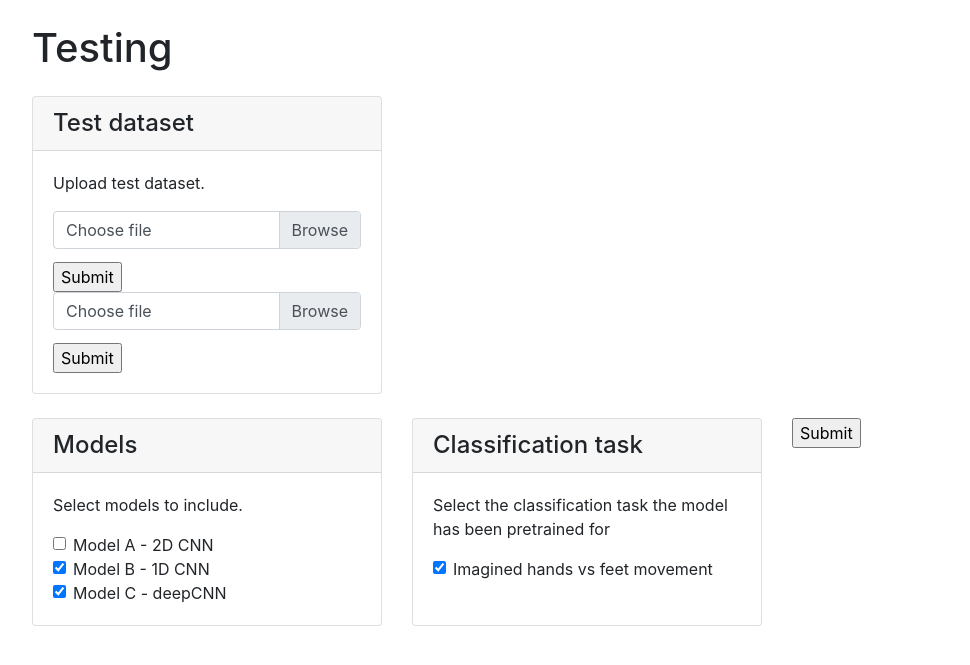
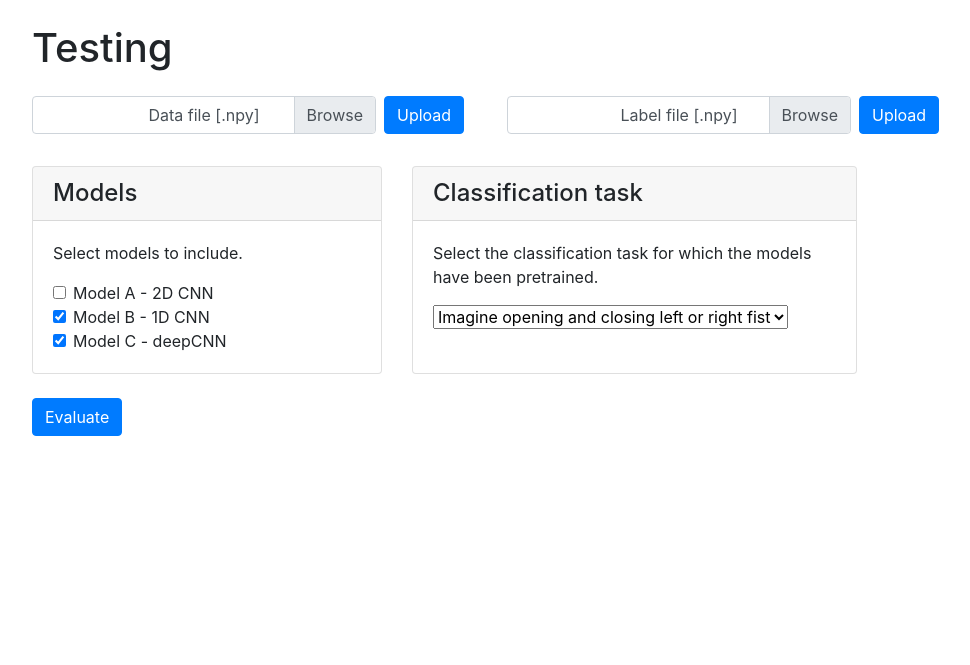
Before and after one commit to francescorubbo/DeepNePL, a Flask app: page /testing in a window 1280 px wide. Shown: the part 56-721 px from the top of the page, without its empty margins (53-1023 px from the left). Run offline with Flask 2, Linux system fonts and the light colour scheme; some libraries are stand-ins or nearby versions.

Commit message:
improve style of upload and checkboxes

```diff
--- a/deepnepl/templates/testing.html
+++ b/deepnepl/templates/testing.html
@@ -54,34 +54,31 @@
 
       <div class="row">
 
-	<div class="col-lg-4 mb-4">
-	  <div class="card h-100">
-	    <h4 class="card-header">Test dataset</h4>
-	    <div class="card-body">
-	      <p class="card-text">Upload test dataset.</p>
+	<div class="col-lg-5 mb-4">
 
-	      <form action = "/uploader/testing/test_X.npy" method = "POST"
-		    enctype = "multipart/form-data" id="testdata">
-		<div class="custom-file">
-		  Data: <input type = "file" class="custom-file-input" id="customFile" name = "file" />
-		  <label class="custom-file-label" for="customFile">Choose file</label>
-		</div>
-		<input type = "submit"/>
-	      </form>
-	      <form action = "/uploader/testing/test_y.npy" method = "POST"
-		    enctype = "multipart/form-data" id="testdata">
-		<div class="custom-file">
-		  Labels: <input type = "file" class="custom-file-input" id="customFile" name = "file" />
-		  <label class="custom-file-label" for="customFile">Choose file</label>
-		</div>
-		<input type = "submit"/>
-	      </form>
+	  <form class="form-inline" action="/uploader/testing/test_X.npy" method="POST"
+		enctype="multipart/form-data" id="testdata">
+	    <div class="input-group mb-2 mr-sm-2">
+	      <input type="file" class="custom-file-input" id="dataFile" name="file"/>
+	      <label class="custom-file-label" for="dataFile" id="datafilename">Data file [.npy]</label>
+	    </div>
+	    <button type="submit" class="btn btn-primary mb-2">Upload</button>
+	  </form>
 
-	    </div>
-	  </div>
 	</div>
 
+	<div class="col-lg-5 mb-4">
+	  <form class="form-inline" action="/uploader/testing/test_y.npy" method="POST"
+		enctype="multipart/form-data" id="testdata">
+	    <div class="input-group mb-2 mr-sm-2">
+	      <input type="file" class="custom-file-input" id="labelFile" name="file"/>
+	      <label class="custom-file-label" for="labelFile" id="labelfilename">Label file [.npy]</label>
+	    </div>
+	    <button type="submit" class="btn btn-primary mb-2">Upload</button>
+	  </form>
 	</div>
+
+      </div>
 
 
       <form method="get" action="/output">
@@ -120,40 +117,26 @@
 
 	      </div>
 
-
 	    </div>
 	  </div>
-	  <div class="col-lg-4 mb-4">
+	  <div class="col-lg-5 mb-4">
 	    <div class="card h-100">
 	      <h4 class="card-header">Classification task</h4>
 	      <div class="card-body">
-		<p class="card-text">Select the classification task the model has been pretrained for</p>
-		<div class="form-check">
-		  <input class="form-check-input" type="checkbox" value="" id="defaultCheck2" checked>
-		  <label class="form-check-label" for="defaultCheck2">
-		    Imagined hands vs feet movement
-		  </label>
-		</div>
+		<p class="card-text">Select the classification task for which the models have been pretrained.</p>
+		<select class="selectpicker">
+		  <option>Imagine opening and closing left or right fist</option>
+		</select>
 	      </div>
 	    </div>
 	  </div>
 
 	  <div class="col-lg-4 mb-4">
-	    <input  type="submit">
+	    <button type="submit" class="btn btn-primary mb-2">Evaluate</button>
 	  </div>
 
 	</div>
       </form>
-
-	<!-- Call to Action Section -->
-<!--	<div class="row mb-4">
-	  <div class="col-md-4">
-	    <input  type="submit">
-	  </div>
-	</div>
-      </form>
--->
-
 
       <!-- Bootstrap core JavaScript
 	 ================================================== -->
@@ -162,5 +145,27 @@
       <script src="{{ url_for('static', filename='vendor/jquery/jquery.min.js') }}"></script>
       <script src="{{ url_for('static', filename='vendor/bootstrap/js/bootstrap.bundle.min.js') }}"></script>
 
+      <script>
+	$('#dataFile').change(function() {
+	var filename = $(this).val();
+	var lastIndex = filename.lastIndexOf("\\");
+	if (lastIndex >= 0) {
+	filename = filename.substring(lastIndex + 1);
+	}
+	$('#datafilename').html(filename);
+	});
+      </script>
+
+      <script>
+	$('#labelFile').change(function() {
+	var filename = $(this).val();
+	var lastIndex = filename.lastIndexOf("\\");
+	if (lastIndex >= 0) {
+	filename = filename.substring(lastIndex + 1);
+	}
+	$('#labelfilename').html(filename);
+	});
+      </script>
+
   </body>
 </html>
```
